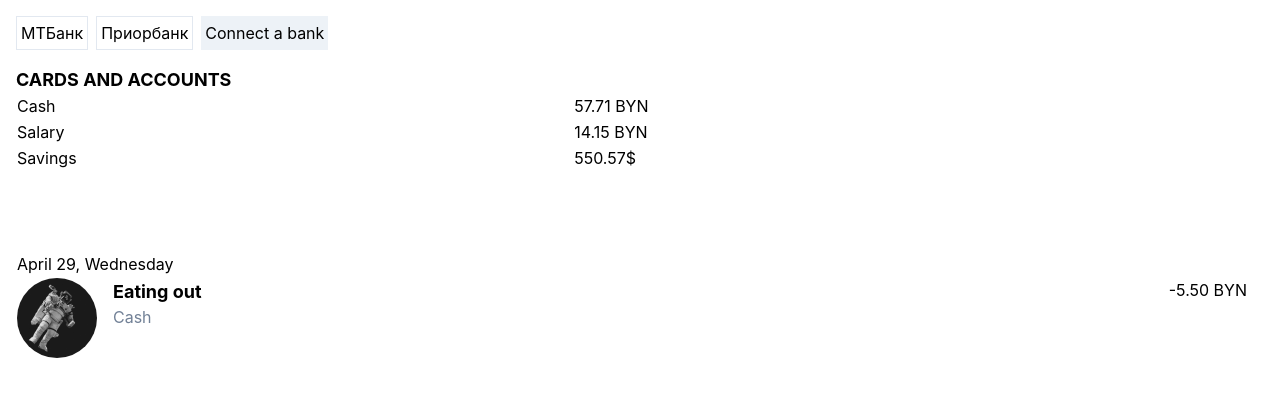
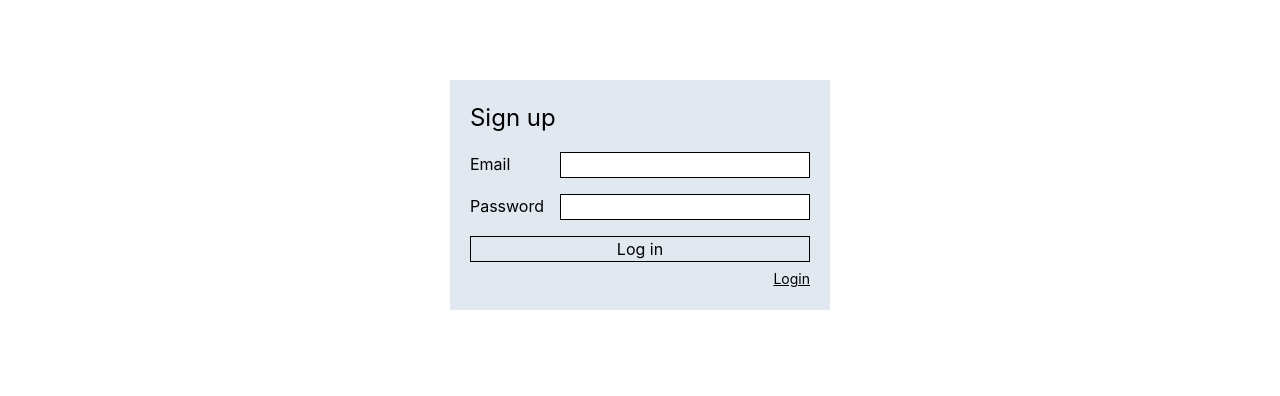
Before and after one commit to Dmitryschastny/db-course_client, a React (Create React App) app: page /signup in a window 1280 px wide. Shown: the top 396 px of the page. Built offline with nearby package versions, Linux system fonts and the light colour scheme.

Commit message:
Add auth pages and react router

```diff
--- a/package.json
+++ b/package.json
@@ -12,13 +12,14 @@
     "@types/react-dom": "^16.9.0",
     "react": "^16.13.1",
     "react-dom": "^16.13.1",
+    "react-router-dom": "^5.1.2",
     "react-scripts": "3.4.1",
     "typescript": "~3.7.2"
   },
   "scripts": {
     "start": "set PORT=5000 && react-scripts start",
     "build": "react-scripts build",
-    "tailwind":"postcss src/styles/tailwind.scss -o src/styles/tailwind.css"
+    "tailwind": "postcss src/styles/tailwind.scss -o src/styles/tailwind.css"
   },
   "eslintConfig": {
     "extends": "react-app"
@@ -36,6 +37,7 @@
     ]
   },
   "devDependencies": {
+    "@types/react-router-dom": "^5.1.5",
     "@typescript-eslint/eslint-plugin": "^2.20.0",
     "@typescript-eslint/parser": "^2.20.0",
     "autoprefixer": "^9.7.6",
--- a/src/App.tsx
+++ b/src/App.tsx
@@ -1,15 +1,30 @@
 import React from 'react';
 import 'styles/tailwind.css';
+import './styles/global.scss';
 import { Accounts } from 'pages/Accounts';
 import { Transactions } from 'pages/Transactions';
+import { BrowserRouter as Router, Switch, Route } from 'react-router-dom';
+import { SignIn } from 'pages/SignIn';
+import { SignUp } from 'pages/SignUp';
 
 const App: React.FC = () => {
   return (
-    <div className="p-4">
-      <Accounts />
-      <div className="mb-20"></div>
-      <Transactions />
-    </div>
+    <Router>
+      <Switch>
+        <Route path="/signin">
+          <SignIn />
+        </Route>
+        <Route path="/signup">
+          <SignUp />
+        </Route>
+        <Route path="/accounts">
+          <Accounts />
+        </Route>
+        <Route path="/transactions">
+          <Transactions />
+        </Route>
+      </Switch>
+    </Router>
   );
 };
 
--- a/src/index.tsx
+++ b/src/index.tsx
@@ -1,6 +1,5 @@
 import React from 'react';
 import ReactDOM from 'react-dom';
-import './styles/global.scss';
 import { App } from './App';
 import * as serviceWorker from './serviceWorker';
 
--- /dev/null
+++ b/src/pages/SignIn/index.tsx
@@ -0,0 +1,33 @@
+import React from 'react';
+import { Link } from 'react-router-dom';
+
+const SignIn: React.FC = () => {
+  return (
+    <div className="flex flex-col items-center h-full">
+      <div className="flex flex-col mt-20 p-5 bg-gray-300">
+        <div className="text-2xl mb-4">Sign in</div>
+
+        <div className="flex justify-between mb-4">
+          <label className="w-full mr-4" htmlFor="email">
+            Email
+          </label>
+          <input id="email" type="text" />
+        </div>
+        <div className="flex justify-between mb-4">
+          <label className="w-full mr-4" htmlFor="password">
+            Password
+          </label>
+          <input id="password" type="text" />
+        </div>
+        <button className="mb-1" type="button">Log in</button>
+        <div className="text-right">
+          <Link className="text-sm" to="/signup">
+            Create an account
+          </Link>
+        </div>
+      </div>
+    </div>
+  );
+};
+
+export { SignIn };
--- /dev/null
+++ b/src/pages/SignUp/index.tsx
@@ -0,0 +1,38 @@
+import React from 'react';
+import { Link } from 'react-router-dom';
+
+const SignUp: React.FC = () => {
+  return (
+    <div className="flex flex-col items-center h-full">
+      <div className="flex flex-col mt-20 p-5 bg-gray-300">
+        <div className="text-2xl mb-4">Sign up</div>
+
+        <div className="flex justify-between mb-4">
+          <label className="w-full mr-4" htmlFor="email">
+            Email
+          </label>
+          <input id="email" type="text" />
+        </div>
+
+        <div className="flex justify-between mb-4">
+          <label className="w-full mr-4" htmlFor="password">
+            Password
+          </label>
+          <input id="password" type="text" />
+        </div>
+
+        <button className="mb-1" type="button">
+          Log in
+        </button>
+
+        <div className="text-right">
+          <Link className="text-sm" to="/signin">
+            Login
+          </Link>
+        </div>
+      </div>
+    </div>
+  );
+};
+
+export { SignUp };
--- a/src/styles/global.scss
+++ b/src/styles/global.scss
@@ -1,4 +1,9 @@
+html {
+  height: 100%;
+}
+
 body {
+  height: 100%;
   margin: 0;
   font-family: -apple-system, BlinkMacSystemFont, 'Segoe UI', 'Roboto', 'Oxygen',
     'Ubuntu', 'Cantarell', 'Fira Sans', 'Droid Sans', 'Helvetica Neue',
@@ -7,7 +12,27 @@ body {
   -moz-osx-font-smoothing: grayscale;
 }
 
+#root {
+  height: 100%;
+}
+
 code {
   font-family: source-code-pro, Menlo, Monaco, Consolas, 'Courier New',
     monospace;
 }
+
+// Basic ui
+
+button,
+input,
+textarea {
+  border: 1px solid black;
+}
+
+a {
+  text-decoration: underline;
+
+  &:hover {
+    color: #2196f3;
+  }
+}
```
Also changed, not shown: 1 other file (tests, documents, lock files or other folders).
